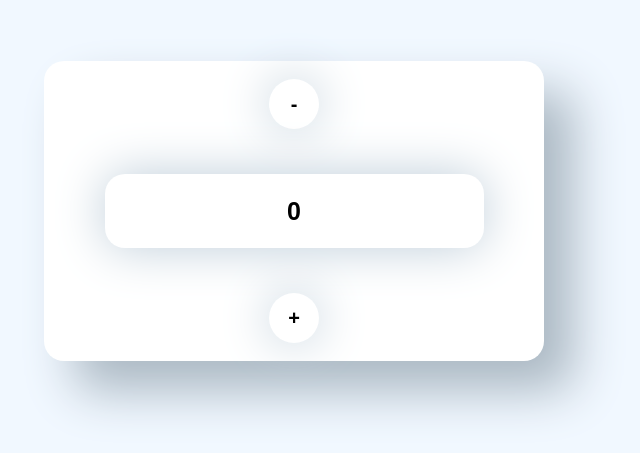
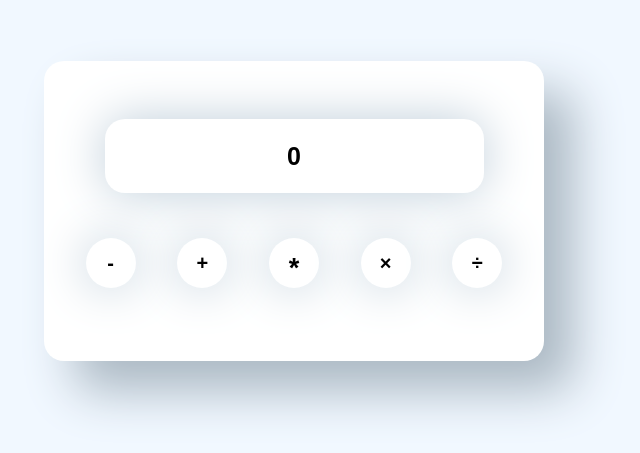
Before and after one commit to Adit-Exe/Counter, a plain HTML site: page index.html in a window 1280 px wide. Shown: the part 147-600 px from the top of the page, without its empty margins (346-986 px from the left). Drawn offline with Linux system fonts and the light colour scheme.

Commit message:
Update index.html

```diff
--- a/index.html
+++ b/index.html
@@ -11,9 +11,14 @@
 <body>
     <div id="container">
         <div id="box">
-            <button id="min">-</button>
             <p id="c">0</p>
-            <button id="pls">+</button>
+            <div id="btbx">
+                <button id="min">-</button>
+                <button id="pls">+</button>
+                <button id="mux" style="padding-top: 10px; font-size: 1.7rem;">*</button>
+                <button id="mul">×</button>
+                <button id="div">÷</button>
+            </div>
         </div>
     </div>
     <script src="index.js"></script>
```
